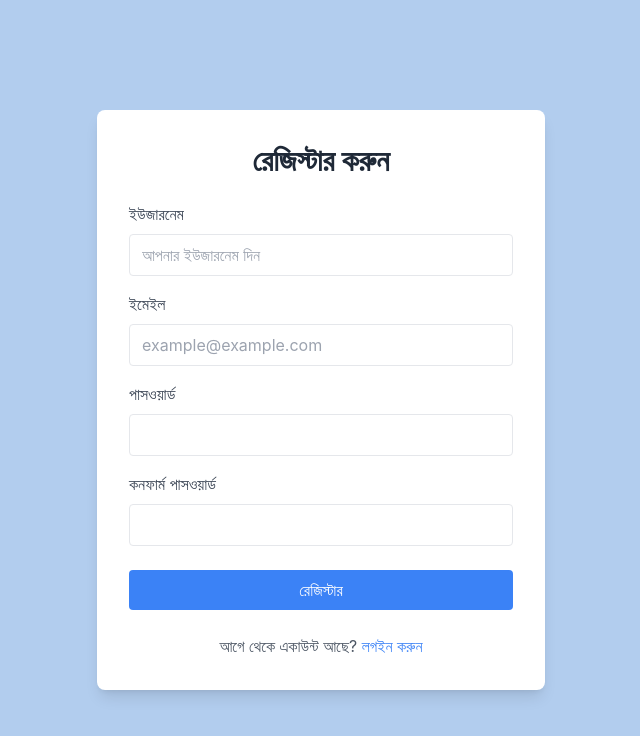
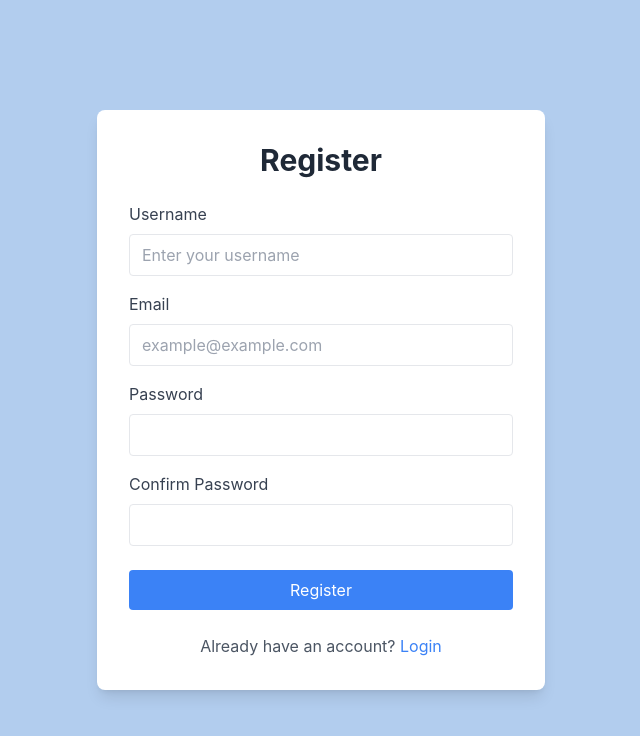
Before and after one commit to ssouvikk/task-management-system-with-kafka, a Next.js app in the folder client/: page /register in a window 1280 px wide. Shown: the top 736 px of the page, without its empty margins (319-959 px from the left). Built offline with nearby package versions, Linux system fonts and the light colour scheme; no server answers.

Commit message:
all pages are converted

```diff
--- a/client/src/pages/index.js
+++ b/client/src/pages/index.js
@@ -56,7 +56,7 @@ const Dashboard = () => {
     }
 
     const handleDelete = (id) => {
-        if (confirm('আপনি কি নিশ্চিত যে টাস্কটি মুছে ফেলতে চান?')) {
+        if (confirm('Are you sure you want to delete the task?')) {
             deleteTaskMutation.mutate(id)
         }
     }
@@ -68,7 +68,7 @@ const Dashboard = () => {
                 className="bg-blue-500 text-white px-4 py-2 rounded mb-4"
                 onClick={() => { setEditingTask(null); setShowForm(true); }}
             >
-                নতুন টাস্ক তৈরি করুন
+                Create New Task
             </Button>}
             {showForm && (
                 <TaskForm
--- a/client/src/pages/login.js
+++ b/client/src/pages/login.js
@@ -37,7 +37,7 @@ const Login = () => {
             if (err.response && err.response.data && err.response.data.message) {
                 setError(err.response.data.message);
             } else {
-                setError('সার্ভারের সাথে সংযোগে সমস্যা হয়েছে');
+                setError('There was a problem connecting to the server');
             }
         }
     };
@@ -51,10 +51,10 @@ const Login = () => {
                 onSubmit={handleLogin}
                 className="bg-white p-8 rounded-lg shadow-lg w-full max-w-md"
             >
-                <h2 className="text-3xl font-bold mb-6 text-center text-gray-800">লগইন করুন</h2>
+                <h2 className="text-3xl font-bold mb-6 text-center text-gray-800">Login</h2>
                 {error && <div className="mb-4 text-red-500 text-center">{error}</div>}
                 <div className="mb-4">
-                    <label className="block mb-2 text-gray-700">ইমেইল</label>
+                    <label className="block mb-2 text-gray-700">Email</label>
                     <Input
                         type="email"
                         value={email}
@@ -65,7 +65,7 @@ const Login = () => {
                     />
                 </div>
                 <div className="mb-6">
-                    <label className="block mb-2 text-gray-700">পাসওয়ার্ড</label>
+                    <label className="block mb-2 text-gray-700">Password</label>
                     <Input
                         type="password"
                         value={password}
@@ -75,12 +75,12 @@ const Login = () => {
                     />
                 </div>
                 <Button type="submit" className="w-full">
-                    লগইন
+                    Login
                 </Button>
                 <p className="mt-6 text-center text-gray-600">
-                    নতুন ইউজার?{' '}
+                    New user?{' '}
                     <Link href="/register" className="text-blue-500 hover:underline">
-                        রেজিস্টার করুন
+                        Register
                     </Link>
                 </p>
             </form>
--- a/client/src/pages/notifications.js
+++ b/client/src/pages/notifications.js
@@ -9,21 +9,21 @@ const Notifications = () => {
     return (
         <div className="p-6">
             <div className="flex flex-col md:flex-row justify-between items-center mb-6">
-                <h1 className="text-3xl font-bold text-gray-800">নোটিফিকেশন</h1>
+                <h1 className="text-3xl font-bold text-gray-800">Notifications</h1>
                 <Button onClick={resetNotifications} className="mt-4 md:mt-0">
-                    নোটিফিকেশন রিসেট করুন
+                    Reset Notifications
                 </Button>
             </div>
             {notifications.length === 0 ? (
-                <p className="text-gray-600 text-center">কোন নোটিফিকেশন নেই</p>
+                <p className="text-gray-600 text-center">No notifications available</p>
             ) : (
                 <ul className="space-y-4">
                     {notifications.map((notif, index) => (
                         <li key={index} className="p-4 border rounded-lg shadow bg-white">
                             <p className="font-semibold text-gray-800">
-                                ইভেন্ট: {notif.change_type}
+                                Event: {notif.change_type}
                             </p>
-                            <p className="text-gray-700">টাস্ক আইডি: {notif.taskId}</p>
+                            <p className="text-gray-700">Task ID: {notif.taskId}</p>
                             <p className="text-gray-600">
                                 Updated: {new Date(notif.updatedAt).toLocaleString()}
                             </p>
--- a/client/src/pages/register.js
+++ b/client/src/pages/register.js
@@ -1,3 +1,4 @@
+// pages/register.js
 import { useState, useContext, useEffect } from 'react';
 import AuthContext from '../context/AuthContext';
 import { useRouter } from 'next/router';
@@ -25,7 +26,7 @@ const Register = () => {
     e.preventDefault();
     setError('');
     if (password !== confirmPassword) {
-      setError('পাসওয়ার্ড মিলছে না');
+      setError('Passwords do not match');
       return;
     }
     try {
@@ -42,7 +43,7 @@ const Register = () => {
       if (err.response && err.response.data && err.response.data.message) {
         setError(err.response.data.message);
       } else {
-        setError('সার্ভারের সাথে সংযোগে সমস্যা হয়েছে');
+        setError('There was a problem connecting to the server');
       }
     }
   };
@@ -56,21 +57,21 @@ const Register = () => {
         onSubmit={handleRegister}
         className="bg-white p-8 rounded-lg shadow-lg w-full max-w-md"
       >
-        <h2 className="text-3xl font-bold mb-6 text-center text-gray-800">রেজিস্টার করুন</h2>
+        <h2 className="text-3xl font-bold mb-6 text-center text-gray-800">Register</h2>
         {error && <div className="mb-4 text-red-500 text-center">{error}</div>}
         <div className="mb-4">
-          <label className="block mb-2 text-gray-700">ইউজারনেম</label>
+          <label className="block mb-2 text-gray-700">Username</label>
           <Input
             className="w-full"
             type="text"
             value={username}
             onChange={(e) => setUsername(e.target.value)}
-            placeholder="আপনার ইউজারনেম দিন"
+            placeholder="Enter your username"
             required
           />
         </div>
         <div className="mb-4">
-          <label className="block mb-2 text-gray-700">ইমেইল</label>
+          <label className="block mb-2 text-gray-700">Email</label>
           <Input
             className="w-full"
             type="email"
@@ -81,7 +82,7 @@ const Register = () => {
           />
         </div>
         <div className="mb-4">
-          <label className="block mb-2 text-gray-700">পাসওয়ার্ড</label>
+          <label className="block mb-2 text-gray-700">Password</label>
           <Input
             className="w-full"
             type="password"
@@ -91,7 +92,7 @@ const Register = () => {
           />
         </div>
         <div className="mb-6">
-          <label className="block mb-2 text-gray-700">কনফার্ম পাসওয়ার্ড</label>
+          <label className="block mb-2 text-gray-700">Confirm Password</label>
           <Input
             className="w-full"
             type="password"
@@ -101,12 +102,12 @@ const Register = () => {
           />
         </div>
         <Button type="submit" className="w-full">
-          রেজিস্টার
+          Register
         </Button>
         <p className="mt-6 text-center text-gray-600">
-          আগে থেকে একাউন্ট আছে?{' '}
+          Already have an account?{' '}
           <Link href="/login" className="text-blue-500 hover:underline">
-            লগইন করুন
+            Login
           </Link>
         </p>
       </form>
```
